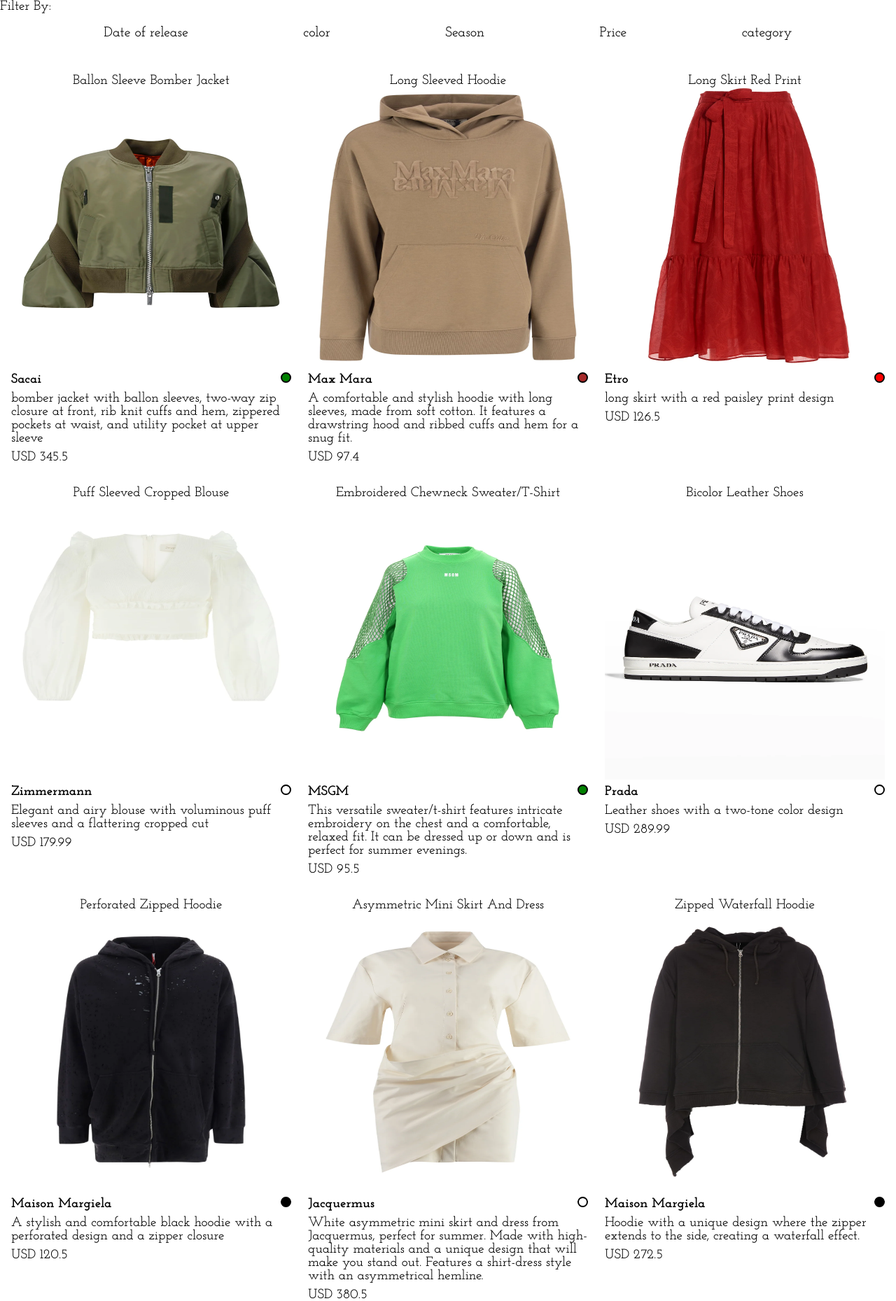
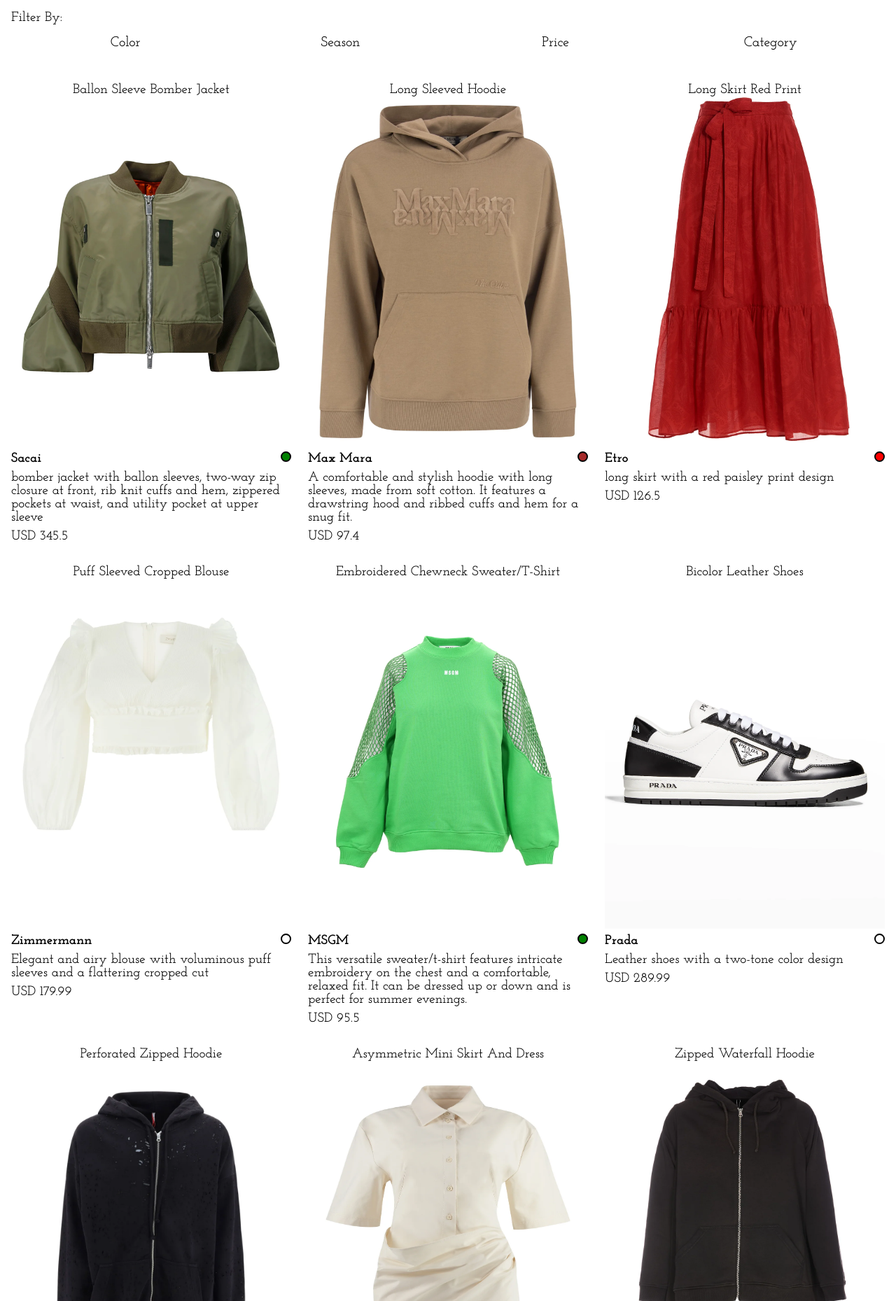
Before and after one commit to AngelCorona117/CS50_Final, a Flask app: page /newReleases in a window 1280 px wide. Shown: the part 63-1922 px from the top of the page at 70% size. Run offline with Flask 3, Linux system fonts and the light colour scheme; some libraries are stand-ins or nearby versions.

Commit message:
new releases donde

```diff
--- a/app.py
+++ b/app.py
@@ -30,11 +30,33 @@ def white():
     return render_template("white.html")
 
 
-@app.route("/newReleases", methods=["GET"])
+@app.route("/newReleases", methods=["GET", "POST"])
 def newReleases():
+    if request.method == "GET":
+        # get the 15 most recent products
 
-    rows=db.execute("SELECT * FROM products ORDER BY year_of_release DESC LIMIT 15 ;")
+        rows = db.execute(
+            "SELECT * FROM products ORDER BY year_of_release DESC LIMIT 15 ;"
+        )
 
+        return render_template("newReleases.html", rows=rows)
+
+    filtered = request.form.get("filter")
+    filtered = filtered.split("|")
+    filteredValue = filtered[0]
+    filteredType = filtered[1]
+
+    if filteredType == "price":
+        rows = db.execute(
+            f"SELECT * FROM products ORDER BY {filteredType} {filteredValue}, year_of_release ASC LIMIT 15;"
+        )
+    else:
+        rows = db.execute(
+            f"SELECT * FROM products WHERE {filteredType} = '{filteredValue}' ORDER BY year_of_release DESC LIMIT 15;"
+        )
+    for row in rows:
+        print(row)
+        print("")
     return render_template("newReleases.html", rows=rows)
 
 
@@ -45,7 +67,6 @@ def contact():
 
 @app.route("/shopping", methods=["GET"])
 def shopping():
-
     return render_template("shopping.html")
 
 
--- a/static/app.css
+++ b/static/app.css
@@ -421,7 +421,7 @@ footer {
 
 .item img {
     width: 100%;
-    height: 400px;
+    height: 500px;
 
 }
 
@@ -456,21 +456,68 @@ footer {
 }
 
 .item-filter-mobile {
+    position: relative;
     display: flex;
     width: 100%;
     justify-content: space-evenly;
     align-items: center;
 }
-.item-filter-mobile button{
+
+.item-filter-mobile button {
     border: none;
     background-color: white;
     padding: 1rem;
+    width: 20%;
     font-size: 20px;
 
 }
-.item-filter-mobile button:hover{
+
+.item-filter-mobile span {
+    padding: 1rem;
+    width: 20%;
+    font-size: 20px;
+    text-align: center;
+}
+
+.item-filter-mobile .element {
+    width: 20%;
+
+
+}
+
+.item-filter-mobile button:hover {
     background-color: #EEEEEE;
 
+}
+
+.filter-options {
+    display: flex;
+    flex-direction: column;
+    padding: 1rem;
+    width: 20%;
+    font-size: 20px;
+
+}
+
+.column {
+    display: none;
+    flex-direction: column;
+
+}
+
+.column button {
+    display: flex;
+    width: 100%;
+    justify-content: center;
+    padding: 1rem 0;
+}
+
+.element {
+    align-self: baseline;
+}
+
+#filter-title {
+    padding: 1rem;
 }
 
 @media screen and (min-width: 790px) {
--- a/static/events.js
+++ b/static/events.js
@@ -148,6 +148,11 @@ if (window.location.pathname === '/user') {
 }
 if (window.location.pathname === '/newReleases') {
     const descriptions = document.querySelectorAll('.item-filter-mobile button');
+    const categories = document.querySelectorAll('.category');
+    const columns = document.querySelectorAll(".column");
+    const elements = document.querySelectorAll('.element');
+
+
 
     // Find the tallest item-description element
     let maxHeight = 0;
@@ -162,5 +167,15 @@ if (window.location.pathname === '/newReleases') {
     descriptions.forEach((desc) => {
         desc.style.height = `${maxHeight}px`;
     });
+    //only display the column of the selected category (filter by)
+    categories.forEach((button, index) => {
+        button.addEventListener("click", () => {
+            columns.forEach((column) => {
+                column.style.display = 'none';
+
+            });
+            columns[index].style.display = 'flex';
+        });
+    });
 
 }
--- a/templates/newReleases.html
+++ b/templates/newReleases.html
@@ -4,17 +4,71 @@ New Releases
 {% endblock %}
 {% block content %}
 <div>
-    <span>Filter By:</span>
-</div>
-<div class="item-filter-mobile">
-
-    <button>Date of release</button>
-    <button>color</button>
-    <button>Season</button>
-    <button>Price</button>
-    <button>category</button>
+    <br>
+    <span id="filter-title">Filter By:</span>
 
 </div>
+
+<form method="POST" action="/newReleases">
+    <div class="item-filter-mobile" id="filter-buttons">
+        <span class="category" data-category="color">Color</span>
+        <span class="category" data-category="season">Season</span>
+        <span class="category" data-category="price">Price</span>
+        <span class="category" data-category="category">Category</span>
+    </div>
+
+    <div class="item-filter-mobile">
+        <div class="element">
+            <div class="column " id="filter-color">
+                <button name="filter" value="black|main_color">Black</button>
+                <button name="filter" value="white|main_color">White</button>
+                <button name="filter" value="gray|main_color">Gray</button>
+                <button name="filter" value="blue|main_color">Blue</button>
+                <button name="filter" value="red|main_color">Red</button>
+                <button name="filter" value="purple|main_color">Purple</button>
+                <button name="filter" value="pink|main_color">Pink</button>
+                <button name="filter" value="brown|main_color">Brown</button>
+                <button name="filter" value="yellow|main_color">Yellow</button>
+                <button name="filter" value="orange|main_color">Orange</button>
+            </div>
+        </div>
+
+        <div class="element">
+            <div class="column" id="filter-season">
+                <button name="filter" value="spring|season">Spring</button>
+                <button name="filter" value="summer|season">Summer</button>
+                <button name="filter" value="fall|season">Fall</button>
+                <button name="filter" value="winter|season">Winter</button>
+            </div>
+        </div>
+
+        <div class="element">
+            <div class="column " id="filter-price">
+                <button name="filter" value="DESC|price">Highest</button>
+                <button name="filter" value="ASC|price">Lowest</button>
+            </div>
+        </div>
+
+        <div class="element">
+            <div class="column" id="filter-category">
+                <button name="filter" value="skirts|category">Skirt</button>
+                <button name="filter" value="jeanss|category">Jeans</button>
+                <button name="filter" value="t-shirts|category">T-shirt</button>
+                <button name="filter" value="hoodies|category">Hoodie</button>
+                <button name="filter" value="shoes|category">Shoes</button>
+                <button name="filter" value="sweaters|category">Sweater</button>
+                <button name="filter" value="shirts|category">Shirt</button>
+                <button name="filter" value="pants|category">Pants</button>
+                <button name="filter" value="jackets|category">Jacket</button>
+                <button name="filter" value="coats|category">Coat</button>
+                <button name="filter" value="blazers|category">Blazer</button>
+                <button name="filter" value="dress|category">Dress</button>
+                <button name="filter" value="cardigans|category">Cardigan</button>
+            </div>
+        </div>
+    </div>
+
+</form>
 <div class="container">
     {% for row in rows %}
     <div class="item">
```
Also changed, not shown: templates/tmp.html (added).
